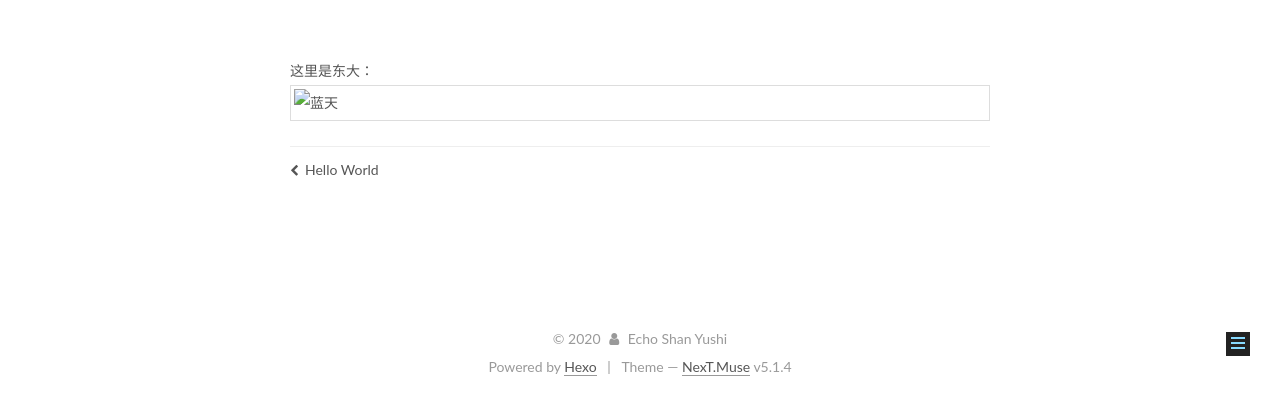
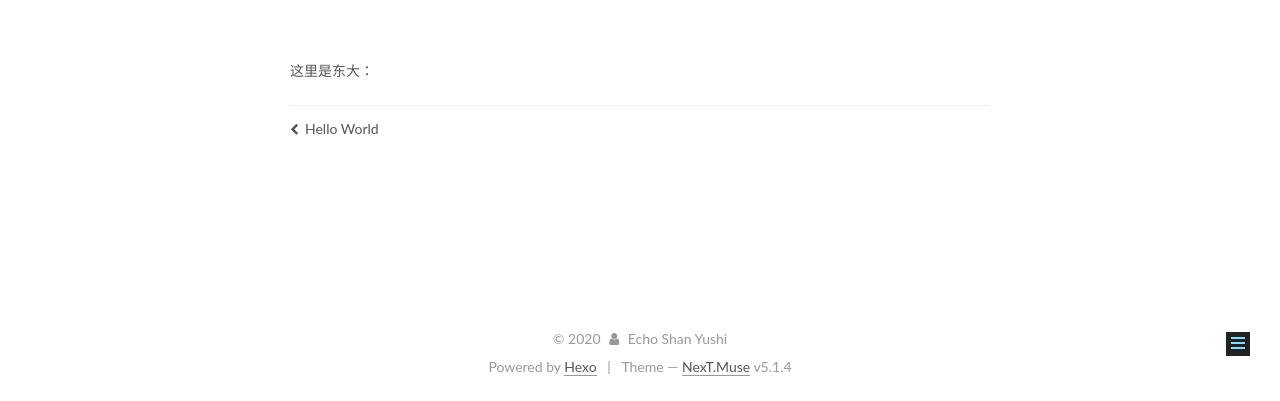
Before and after one commit to echoshanyushi/echoshanyushi.github.io, a plain HTML site: page 2020/01/28/image/index.html in a window 1280 px wide. Shown: the part 399-800 px from the top of the page. Drawn offline with Linux system fonts and the light colour scheme.

Commit message:
Site updated: 2020-01-28 23:55:47

```diff
--- a/2020/01/28/image/index.html
+++ b/2020/01/28/image/index.html
@@ -86,12 +86,10 @@
 <meta property="og:site_name" content="Hexo">
 <meta property="og:description" content="这里是东大：">
 <meta property="og:locale" content="en_US">
-<meta property="og:image" content="https://echoshanyushi.github.io/.io//1.jpg">
 <meta property="article:published_time" content="2020-01-28T15:06:57.000Z">
-<meta property="article:modified_time" content="2020-01-28T15:36:10.141Z">
+<meta property="article:modified_time" content="2020-01-28T15:55:27.212Z">
 <meta property="article:author" content="Echo Shan Yushi">
 <meta name="twitter:card" content="summary">
-<meta name="twitter:image" content="https://echoshanyushi.github.io/.io//1.jpg">
 
 
 
@@ -301,7 +299,8 @@
 
 
 
-        <p>这里是东大：<br><img src="/.io//1.jpg" alt="蓝天"></p>
+        <p>这里是东大：</p>
+
 
 
     </div>
```
Also changed, not shown: index.html (+2 -1 lines).
